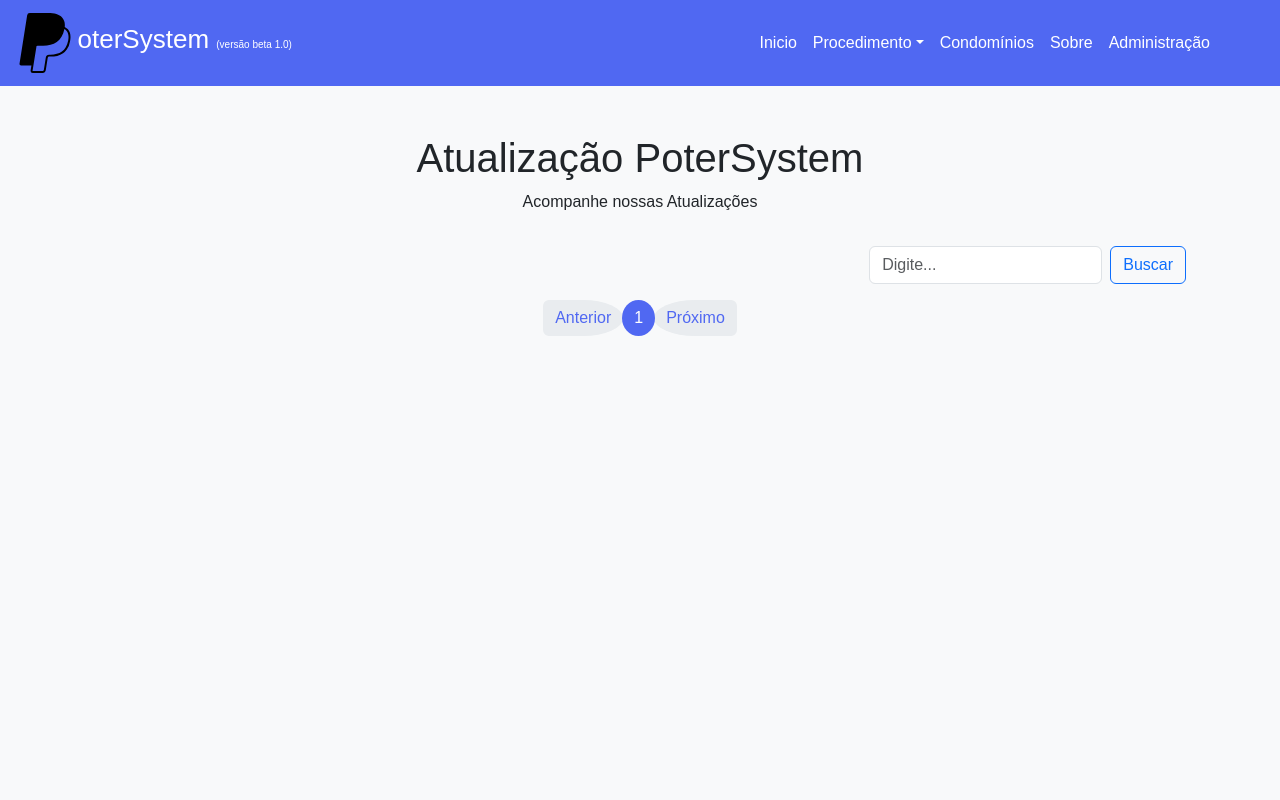
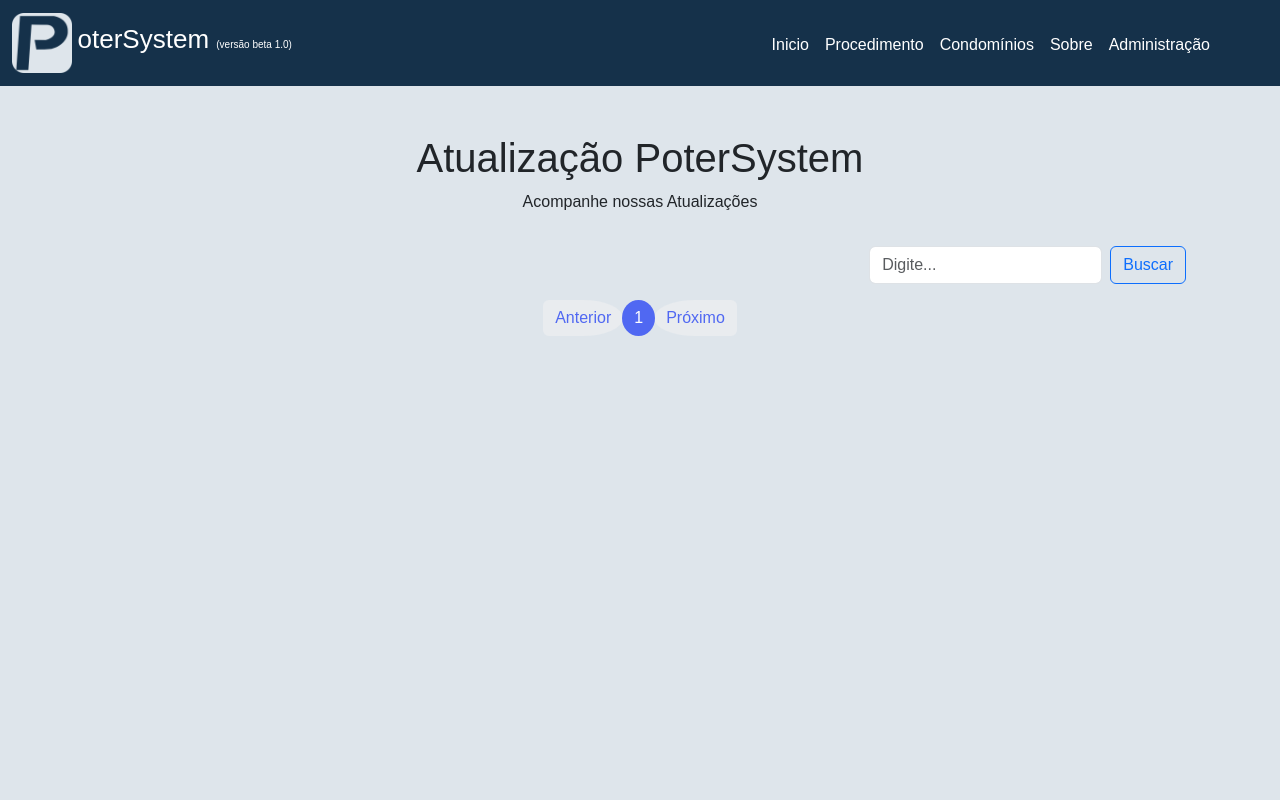
Before and after one commit to kemuelkesley/projeto-extensionista-faculdade, a Django app: page / in a window 1280 px wide. Run offline with Django 5.2, Linux system fonts and the light colour scheme; data that the repository does not hold is empty.

Commit message:
Foi criada nova interface com mudanças nas cores de menu de navegações.

```diff
--- a/templates/base.html
+++ b/templates/base.html
@@ -13,7 +13,7 @@
     <link rel="icon" href="{% static 'img/favicon.png' %}" type="image/x-icon">
     <link rel="stylesheet" href="{% static 'css/style.css' %}">
 </head>
-<body class="color-main">
+<body class="">
 
     {% include "partials/navbar.html" %}
 
@@ -21,6 +21,7 @@
 
     {% endblock %}
 
+
     <script src="https://cdn.jsdelivr.net/npm/bootstrap@5.3.3/dist/js/bootstrap.bundle.min.js" integrity="sha384-YvpcrYf0tY3lHB60NNkmXc5s9fDVZLESaAA55NDzOxhy9GkcIdslK1eN7N6jIeHz" crossorigin="anonymous"></script>
 </body>
 </html>
--- a/templates/index.html
+++ b/templates/index.html
@@ -13,7 +13,7 @@
         </div>
     </header>
 
-    <main class="">
+    <main>
         <section class="container">
               <div class="container mt-3">
                 <div class="d-flex justify-content-end">
--- a/templates/partials/navbar.html
+++ b/templates/partials/navbar.html
@@ -1,8 +1,8 @@
 {% load static %}
 <nav class="navbar navbar-expand-lg navbar-light header">
     <div class="container-fluid">
-        <a class="navbar-brand" href="#">
-            <img src="{% static "img/paypal.svg" %}" alt="Logo" class="logo">
+        <a class="navbar-brand" href="{% url "index" %}">
+            <img src="{% static 'img/letra-p-original.png' %}" alt="Logo" class="logo">
             <span class="nome__logo">oterSystem <small>(versão beta 1.0)</small></span>
         </a>
         <button class="navbar-toggler" type="button" data-bs-toggle="collapse" data-bs-target="#navbarNav" aria-controls="navbarNav" aria-expanded="false" aria-label="Toggle navigation">
@@ -11,23 +11,23 @@
         <div class="collapse navbar-collapse" id="navbarNav">
             <ul class="navbar-nav ms-auto" style="margin-right: 50px;">
                 <li class="nav-item font-size">
-                    <a class="nav-link color-font" href="{% url "index" %}">Inicio</a>
+                    <a class="nav-link" href="{% url 'index' %}">Inicio</a>
                 </li>
                 <li class="nav-item font-size dropdown">
-                    <a class="nav-link color-font dropdown-toggle" href="#" id="navbarDropdownProcedimentos" role="button" data-bs-toggle="dropdown" aria-expanded="false">Procedimento</a>
+                    <a class="nav-link" href="#" id="navbarDropdownProcedimentos"  data-bs-toggle="dropdown" aria-expanded="false">Procedimento</a>
                     <ul class="dropdown-menu color-main" aria-labelledby="navbarDropdownProcedimentos">
-                        <li><a class="dropdown-item" href="{% url "operacional" %}">Operacional</a></li>
-                        <li><a class="dropdown-item" href="{% url "tecnico" %}">Técnico</a></li>
+                        <li><a class="dropdown-item" href="{% url 'operacional' %}">Operacional</a></li>
+                        <li><a class="dropdown-item" href="{% url 'tecnico' %}">Técnico</a></li>
                     </ul>
                 </li>
                 <li class="nav-item font-size">
-                    <a class="nav-link color-font" href="{% url "condominio" %}">Condomínios</a>
+                    <a class="nav-link" href="{% url 'condominio' %}">Condomínios</a>
                 </li>
                 <li class="nav-item font-size">
-                    <a class="nav-link color-font" href="{% url "sobre" %}">Sobre</a>
+                    <a class="nav-link" href="{% url 'sobre' %}">Sobre</a>
                 </li>
                 <li class="nav-item font-size">
-                    <a class="nav-link color-font" href="http://3.16.154.190:8000/admin/" target="_blank">Administração</a>
+                    <a class="nav-link" href="http://3.16.154.190:8000/admin/" target="_blank">Administração</a>
                 </li>
             </ul>
         </div>
--- a/templates/static/css/style.css
+++ b/templates/static/css/style.css
@@ -5,7 +5,8 @@
 
 .header {
     /* background-color: #0f4696; */
-    background-color: #5068F2;
+    /* background-color: #5068F2; */
+    background-color: #15314a;
 }
 
 .nome__logo {
@@ -85,7 +86,9 @@ body {
     flex-direction: column;
     min-height: 100vh;
     font-family: sans-serif;
+    background-color: #dee5eb;
 }
+
 .content {
     flex: 1;
 }
@@ -165,15 +168,60 @@ small {
     font-size: 10px;
 }
 
+/* .hover-orange:hover {
+    background-color: darkorange;
+}
+ */
 
 
-/* modal */
+ .navbar-nav .nav-item .nav-link {
+    position: relative; /* Necessário para o pseudo-elemento */
+    padding-bottom: 5px; /* Espaço para a linha */
+    color: #FFF; /* Cor branca */
+}
 
-/* .modal-dialog-centered {
-    display: flex;
-    align-items: center;
-    min-height: calc(100% - 1rem);
+/* Efeito de hover para os links de navegação */
+.navbar-nav .nav-item .nav-link::after {
+    content: '';
+    position: absolute;
+    left: 0;
+    bottom: 0;
+    width: 0;
+    height: 3px; /* Altura da linha */
+    background-color: #FF8C00; /* Cor laranja escura */
+    transition: width 0.3s;
 }
-.modal-lg {
-    max-width: 80%;
-} */
+
+/* Expande a linha ao passar o mouse */
+.navbar-nav .nav-item .nav-link:hover::after {
+    width: 100%;
+}
+
+/* Efeito de hover para os itens do dropdown */
+.navbar-nav .dropdown-menu .dropdown-item:hover {
+    background-color: #FF8C00; /* Cor laranja escura */
+    color: #FFF; /* Cor do texto ao passar o mouse */
+}
+
+/* Exibir o dropdown ao passar o mouse */
+.nav-item.dropdown:hover .dropdown-menu {
+    display: block;
+    margin-top: 0; /* Remove o pequeno deslocamento */
+}
+
+
+/* Estilizar o ícone de dropdown */
+.nav-item.dropdown .nav-link::after {
+    /* Código Unicode para o ícone de caret */
+
+
+    top: 50%;
+    transform: translateY(550%);
+    color: inherit; /* Faz com que a cor do ícone herde a cor do texto */
+    font-size: 0.8em; /* Ajuste o tamanho do ícone conforme necessário */
+}
+
+/* Remover o efeito de hover padrão */
+.navbar-nav .nav-item .nav-link:hover {
+    color: #FF8C00; /* Cor laranja escura */
+}
```
Also changed, not shown: templates/static/img/letra-p-azul-escuro.png (added), templates/static/img/letra-p-azul.png (added), templates/static/img/letra-p-original.png (added), templates/static/img/letra-p-preta.png (added).
